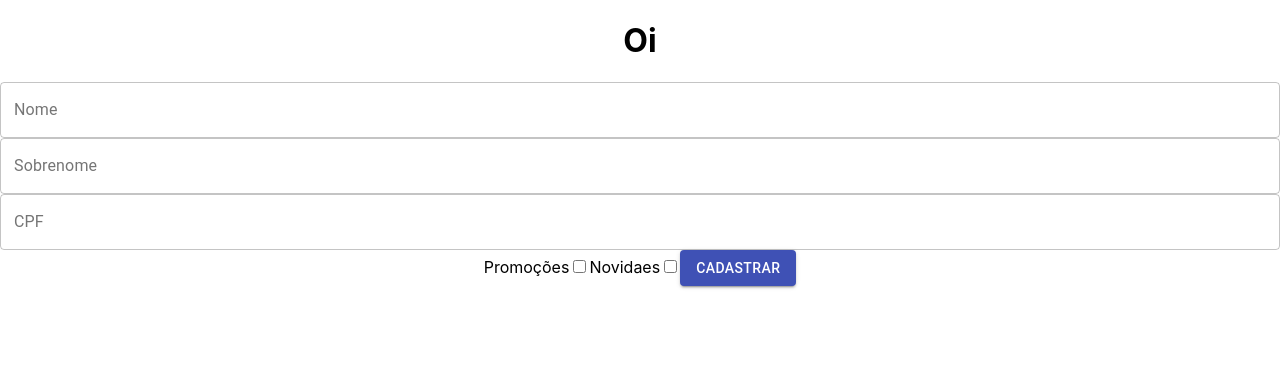
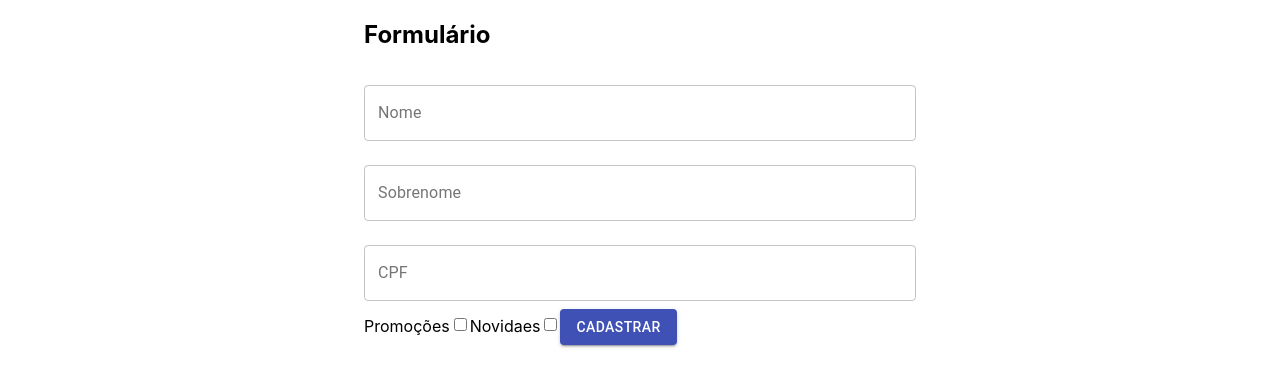
Before and after one commit to devHikary/react_functionComp, a React (Create React App) app in the folder func-compo/: page / in a window 1280 px wide. Shown: the top 386 px of the page. Built offline with nearby package versions, Linux system fonts and the light colour scheme.

Commit message:
Aula 2.3 Container

```diff
--- a/func-compo/src/App.js
+++ b/func-compo/src/App.js
@@ -1,13 +1,20 @@
+import { Container } from '@material-ui/core';
+import React, { Component } from 'react';
 import './App.css';
 import FormularioCadastro from './components/FormularioCadastro/FormularioCadastro';
 
-function App() {
-  return (
-    <div className="App">
-      <h1>Oi</h1>
-      <FormularioCadastro/>
-    </div>
-  );
+class App extends Component {
+  render() {
+    return (
+      <Container
+        component="article"
+        maxWidth="sm"
+      >
+        <h1>Formulário</h1>
+        <FormularioCadastro />
+      </Container>
+    );
+  }
 }
 
 export default App;
--- a/func-compo/src/components/FormularioCadastro/FormularioCadastro.jsx
+++ b/func-compo/src/components/FormularioCadastro/FormularioCadastro.jsx
@@ -5,11 +5,14 @@ import TextField from "@material-ui/core/TextField";
 function FormularioCadastro() {
   return (
     <form>
-      <TextField id="nome" label="Nome" variant="outlined" fullWidth="true"/>
+      <TextField margin="normal"
+      id="nome" label="Nome" variant="outlined" fullWidth="true"/>
 
-      <TextField id="sobrenome" label="Sobrenome" variant="outlined" fullWidth="true"/>
+      <TextField margin="normal"
+      id="sobrenome" label="Sobrenome" variant="outlined" fullWidth="true"/>
 
-      <TextField id="cpf" label="CPF" variant="outlined" fullWidth="true"/>
+      <TextField margin="normal"
+      id="cpf" label="CPF" variant="outlined" fullWidth="true"/>
 
       <label>Promoções</label>
       <input type="checkbox"/>
```
